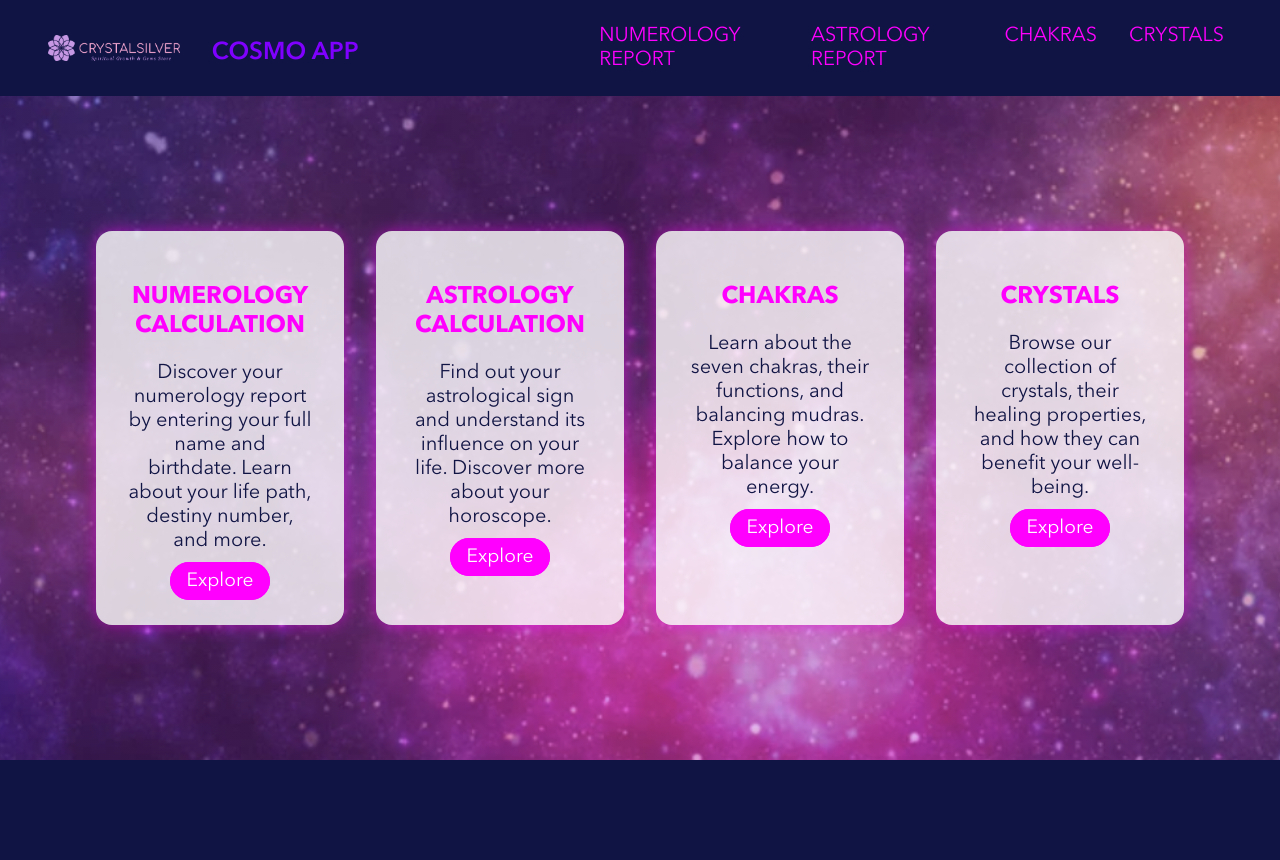
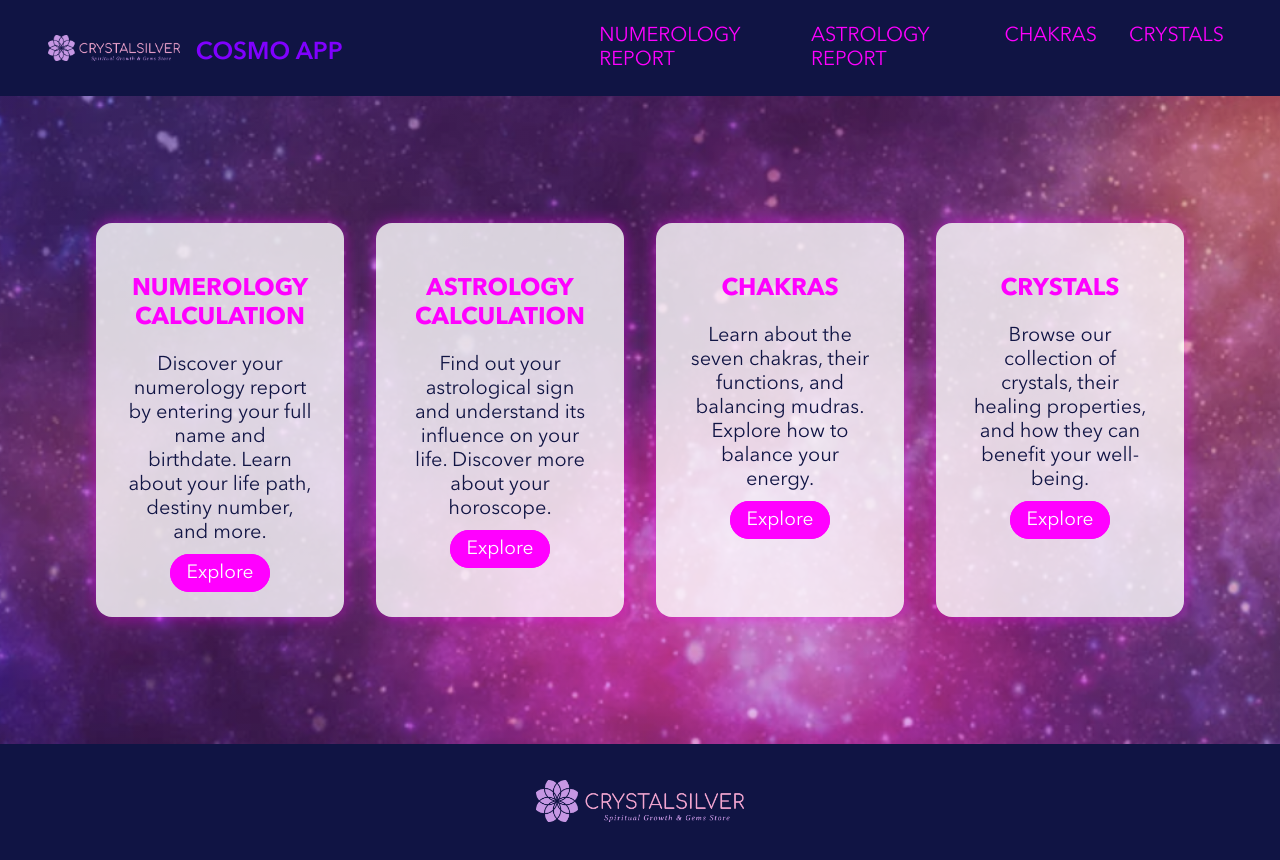
Before and after one commit to hazalsaygili/hazal-saygili-capstone-project, a React (Vite) app: page / in a window 1280 px wide. Shown: the top 860 px of the page. Before the commit the page ends 800 px from the top, so only its background shows below. Built offline with nearby package versions, Linux system fonts and the light colour scheme.

Commit message:
update styling

```diff
--- a/src/App.jsx
+++ b/src/App.jsx
@@ -6,7 +6,7 @@ import NumerologyPage from './pages/NumerologyPage/NumerologyPage';
 import ChakrasPage from './pages/ChakrasPage/ChakrasPage';
 import CrystalsPage from './pages/CrystalsPage/CrystalsPage';
 import AstrologyPage from './pages/AstrologyPage/AstrologyPage';
-// import Footer from './components/Footer/Footer'
+import Footer from './components/Footer/Footer'
 
 const App = () => {
   return (
@@ -22,7 +22,7 @@ const App = () => {
           <Route path="/crystals/:crystalName" element={<CrystalsPage />} />
           <Route path="/astrology" element={<AstrologyPage />} />
         </Routes>
-        {/* <Footer /> */}
+        <Footer />
       </div>
     </Router>
   );
--- a/src/components/AstrologyForm/AstrologyForm.scss
+++ b/src/components/AstrologyForm/AstrologyForm.scss
@@ -45,12 +45,12 @@
 
     button {
       @include button-style($neon-pink, white, $neon-pink);
+      font-weight: 500;
     }
 
     .warning-message {
       color: $neon-pink;
-      font-size: 1rem;
-      margin-top: 1rem;
+      font-size: 1.25rem;
     }
   }
 }
--- a/src/components/Footer/Footer.jsx
+++ b/src/components/Footer/Footer.jsx
@@ -11,9 +11,9 @@ const Footer = () => {
           alt="crystalsilverlogo"
           className="crystalsilver_logo"
         />
-        <NavLink to="/" className="logo">
+        {/* <NavLink to="/" className="logo">
           COSMO APP
-        </NavLink>
+        </NavLink> */}
       </div>
       {/* <div className="footer-links">
         <NavLink to="/about" activeClassName="active">
--- a/src/components/Footer/Footer.scss
+++ b/src/components/Footer/Footer.scss
@@ -6,18 +6,21 @@
   color: white;
   padding: 1rem 3rem;
   display: flex;
-  justify-content: flex-end;
+  justify-content: center;
   align-items: center;
   max-width: 100%;
   bottom: 0;
   z-index: 1;
+  margin-bottom: 2rem;
 
   .logo--container {
-    width: 100%;
+    width: 70%;
     display: flex;
-    right:0;
+    justify-content: center;
+    align-items: center;
+ //   right:0;
     gap: 1rem;
-    height: 100%;
+    height: 70%;
   }
 
   .crystalsilver_logo {
--- a/src/components/NavBar/NavBar.scss
+++ b/src/components/NavBar/NavBar.scss
@@ -14,18 +14,23 @@
   gap: 1rem;
   flex-direction: column;
   @include tablet {
+    flex-direction: column;
+  }
+  @include desktop {
     flex-direction: row;
   }
 
   .logo--container {
     width:100%;
     display:flex;
-    gap: 2rem;
+    gap: 1rem;
     height: 100;
     justify-content: center;
-
-    @include tablet {
+    flex-direction: column;
+    align-items: center;
+    @include desktop {
       width:50%;
+      flex-direction: row;
       justify-content: flex-start;
     }
 
@@ -39,7 +44,7 @@
 
   .logo--span{
     font-size: 1.25rem;
-    font-weight: 520;
+    font-weight: 555;
   }
   .logo {
     font-size: 1.52rem;
--- a/src/data/Chakras.json
+++ b/src/data/Chakras.json
@@ -3,7 +3,7 @@
     "name": "Crown Chakra",
     "indianName": "Sahasrara",
     "description": "The Crown Chakra represents our ability to be fully connected spiritually. It is the center of enlightenment and spiritual connection to our higher selves.",
-    "color": "#8b00ff",
+    "color": "#7411c4",
     "crystals": ["Selenite", "Clear Quartz", "Amethyst", "Diamond"],
     "mudras": [
       {"name": "Sahasrara Mudra", "url": "/mudras/sahasrara_mudra.png"},
@@ -15,7 +15,7 @@
     "name": "Third Eye Chakra",
     "indianName": "Ajna",
     "description": "The Third Eye Chakra is the center of our intuition and foresight. It governs our perception, imagination, and inner vision.",
-    "color": "#3705b5",
+    "color": "#4411c4",
     "crystals": ["Amethyst", "Labradorite", "Sodalite", "Lepidolite"],
     "mudras": [
       {"name": "Ajna Chackra Mudra", "url": "/mudras/ajna_chakra_mudra.png"},
--- a/src/pages/ChakrasPage/ChakrasPage.scss
+++ b/src/pages/ChakrasPage/ChakrasPage.scss
@@ -57,7 +57,7 @@ h3 {
 
   .chakra__button {
     display: block;
-    width: 2.255rem;
+    width: 2.25rem;
     height: 2.25rem;
     margin: 1rem;
     border-radius: 50%;
@@ -87,7 +87,7 @@ h3 {
 
   h2 {
     font-size: 2.5rem;
-    margin-top: 0;
+    margin-top: 0.5rem;
   }
 
   .chakra__description {
@@ -107,7 +107,7 @@ h3 {
     .chakra__crystal {
       margin: 0.5rem 0;
       padding: 0.5rem 1rem;
-      border: 2px solid;
+      border: 0.125rem solid;
       border-radius: 0.5rem;
       font-size: 1.2rem;
       text-align: center;
--- a/src/pages/CrystalsPage/CrystalsPage.scss
+++ b/src/pages/CrystalsPage/CrystalsPage.scss
@@ -106,6 +106,7 @@
           background-color: $neon-pink;
           color: $space-blue;
         }
+
       }
     }
     .crystals-page__image {
--- a/src/pages/HomePage/HomePage.scss
+++ b/src/pages/HomePage/HomePage.scss
@@ -14,10 +14,11 @@
     background-position: center;
     background-repeat: no-repeat;
     color: #fff;
-    padding:2rem;
+    padding:3rem 2rem;
     text-align: center;
-    min-height: 75vh;
+    min-height: 69vh;
     align-self: center;
+    margin-bottom: 1.25rem;
 
     .hero-content {
       display: flex;
--- a/src/styles/__mixins.scss
+++ b/src/styles/__mixins.scss
@@ -27,6 +27,12 @@
   }
 }
 
+@mixin desktop {
+  @media (min-width: 1280px) {
+    @content;
+  }
+}
+
 @mixin flex-center($direction: row, $align: center, $justify: center) {
   display: flex;
   flex-direction: $direction;
--- a/src/styles/__variables.scss
+++ b/src/styles/__variables.scss
@@ -7,6 +7,6 @@ $chakra-colors: (
   "solar-plexus": #ffff00,
   "heart": #00ff00,
   "throat": #00ccff,
-  "third-eye": #6e09b6,
-  "crown": #8b00ff,
+  "third-eye": #6e09b6d3,
+  "crown": #4411c4,
 );
```
